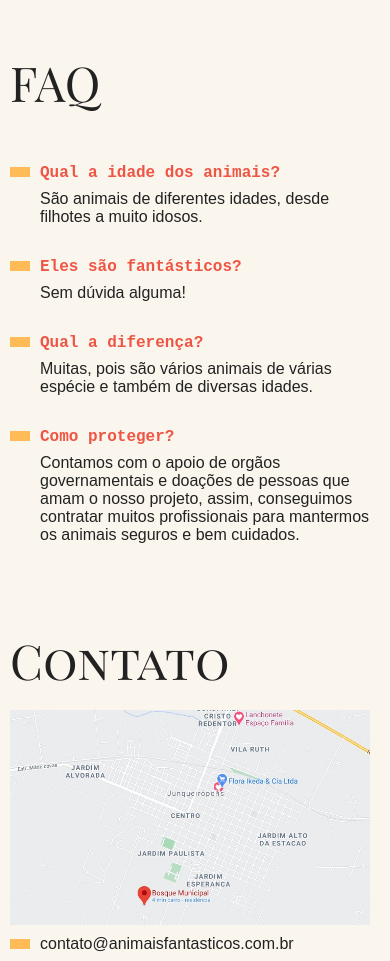
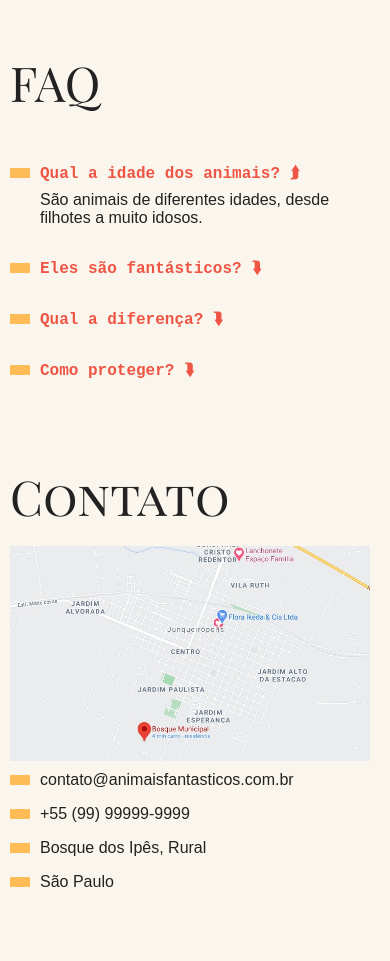
Before and after one commit to cortelucas/animais-fantasticos, a plain HTML site: page index.html in a window 390 px wide. Shown: the part 1180-2141 px from the top of the page. Drawn offline with Linux system fonts and the light colour scheme.

Commit message:
- estilização e codificacao para accordion

```diff
--- a/css/style.css
+++ b/css/style.css
@@ -251,3 +251,32 @@ body {
     transform: translate3d(0, 0, 0);
   }
 }
+
+.js #accordion dd {
+  display: none;
+}
+
+#accordion dt::after {
+  content: "⮯";
+  margin-left: 10px;
+}
+
+#accordion dt.ativo::after {
+  content: "⮭";
+}
+
+#accordion dd.ativo {
+  display: block;
+  animation: slideDown 0.5s forwards;
+}
+
+@keyframes slideDown {
+  from {
+    opacity: 0;
+    max-height: 0;
+  }
+  to {
+    opacity: 1;
+    max-height: 200px;
+  }
+}
--- a/index.html
+++ b/index.html
@@ -115,7 +115,7 @@
   </section>
   <section class="grid-section faq" id="faq">
     <h1 class="titulo">FAQ</h1>
-    <dl class="faq-lista">
+    <dl class="faq-lista" id="accordion">
       <dt>Qual a idade dos animais?</dt>
       <dd>São animais de diferentes idades, desde filhotes a muito idosos.</dd>
       <dt>Eles são fantásticos?</dt>
--- a/js/script.js
+++ b/js/script.js
@@ -1,3 +1,4 @@
+function initTabNav() {
   const tabMenu = document.querySelectorAll('#tab-menu li');
   const tabContent = document.querySelectorAll('#tab-content section');
 
@@ -17,3 +18,25 @@ if (tabMenu.length && tabContent.length){
       });
     })
   }
+}
+initTabNav();
+
+function initAccordion() {
+  const accordionList = document.querySelectorAll('#accordion dt');
+  const ativoClass = 'ativo';
+
+  if(accordionList.length) {
+    accordionList[0].classList.add(ativoClass);
+    accordionList[0].nextElementSibling.classList.toggle(ativoClass);
+
+    function activeAccordion() {
+      this.classList.toggle(ativoClass);
+      this.nextElementSibling.classList.toggle(ativoClass);
+    }
+
+    accordionList.forEach((item) => {
+      item.addEventListener('click', activeAccordion);
+    });
+  }
+}
+initAccordion();
```
Lines whose indentation alone changed are shown as unchanged.
